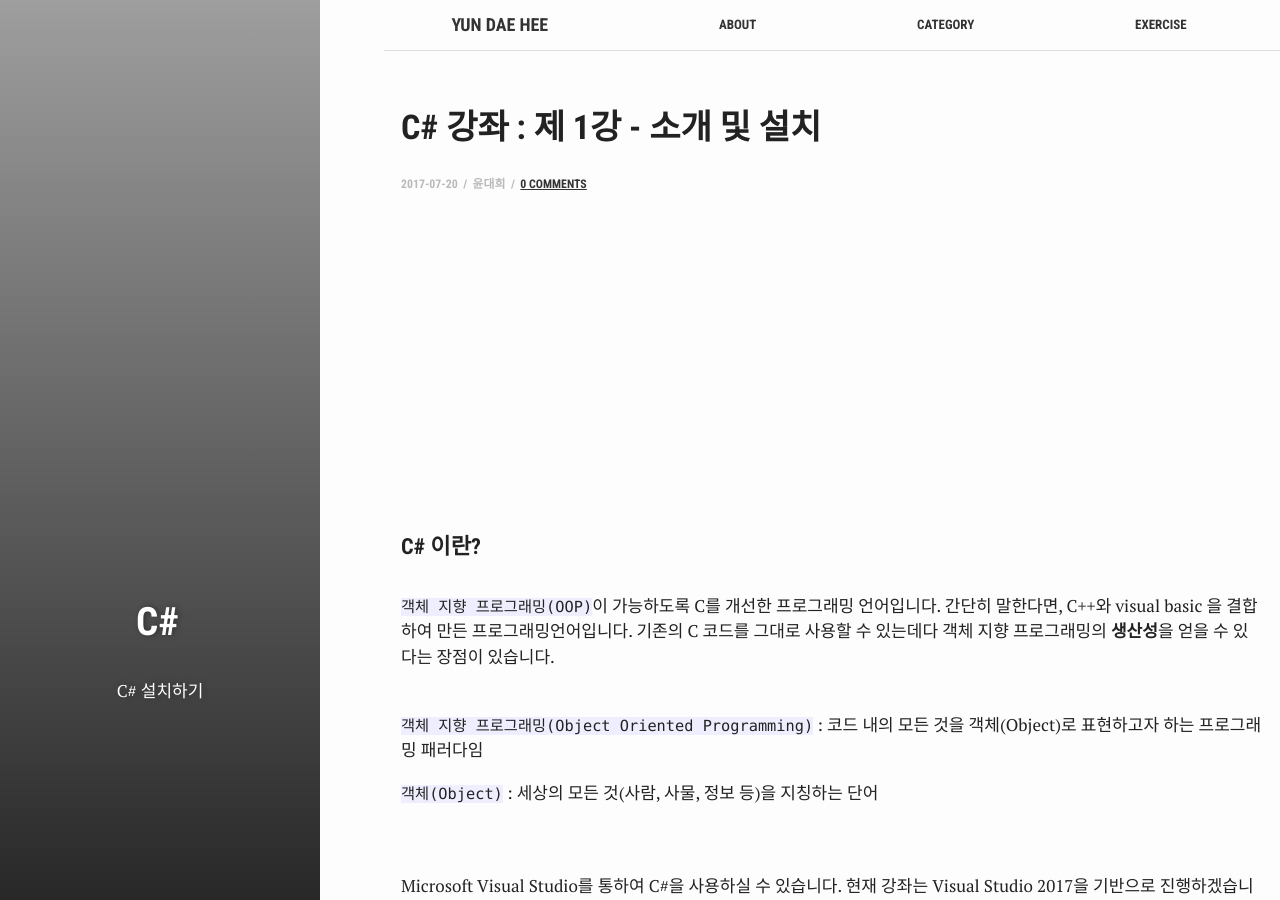
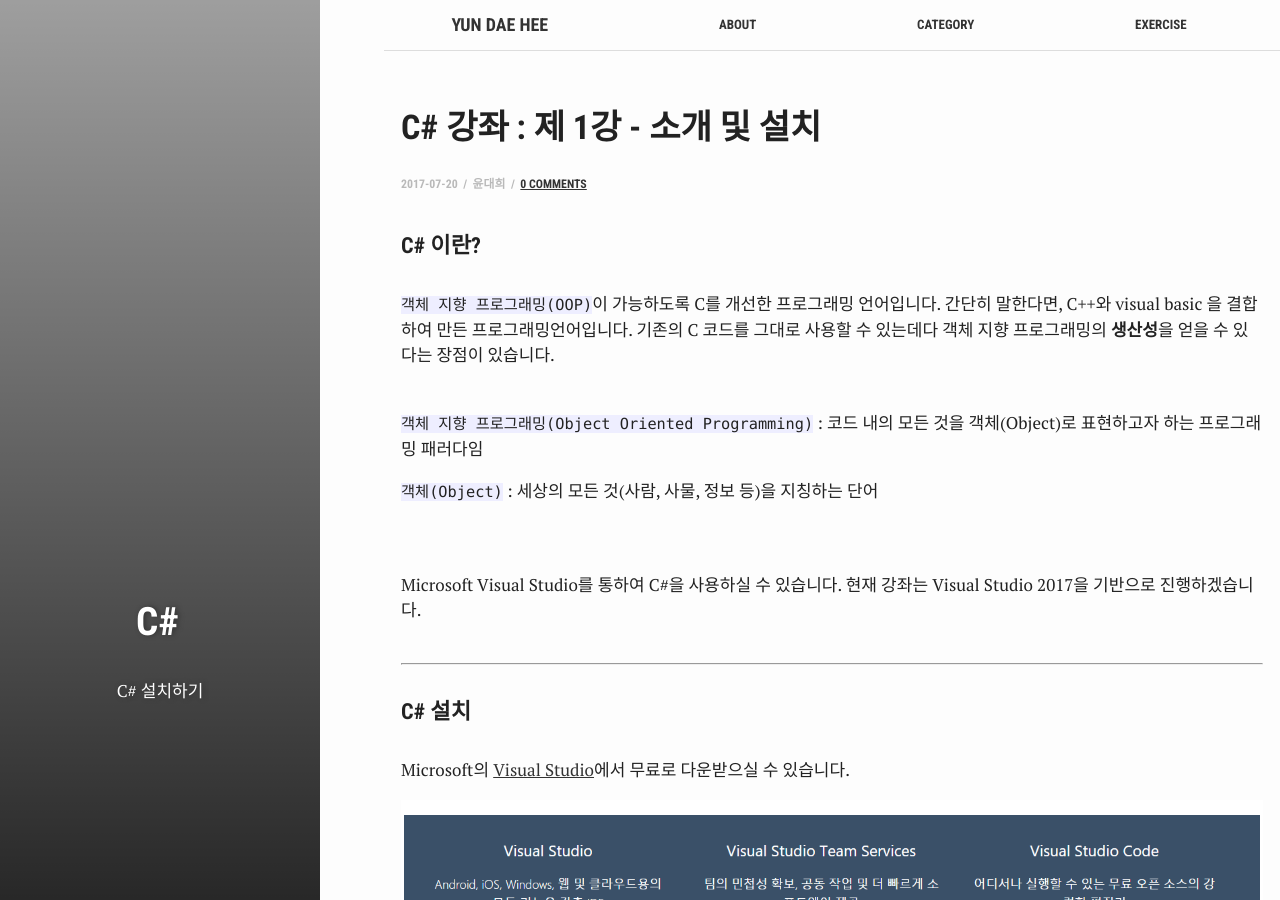
Before and after one commit to test076923/076923.github.io, a Jekyll site: the page built from _posts/2017-07-20-C#-1.md, in a window 1280 px wide and 900 px high. Built offline with Jekyll 4.4.1, drawn with Linux system fonts in a browser that asks for light colours; comment, search, counter and statistics services are not loaded.

Commit message:
Update post.html

```diff
--- a/_layouts/post.html
+++ b/_layouts/post.html
@@ -2,6 +2,10 @@
 layout: default
 ---
 <article class="post">
+
+  <center>
+  {% include ad-1.html %}
+  </center>
 
   <h1 class="post-title">{{ page.title }}</h1>
 
@@ -18,11 +22,6 @@
   </p>
 
   <div class="post-content">
-
-    <center>
-    {% include boxad-1.html %}    {% include boxad-1.html %}
-    {% include ad-1.html %}
-    </center>
 
     {{ content }}
 
@@ -49,4 +48,5 @@
 {% include ad-2.html %}
 {% include disqus.html %}
 {% include ad-3.html %}
+{% include boxad-1.html %}    {% include boxad-1.html %}
 </center>
```
